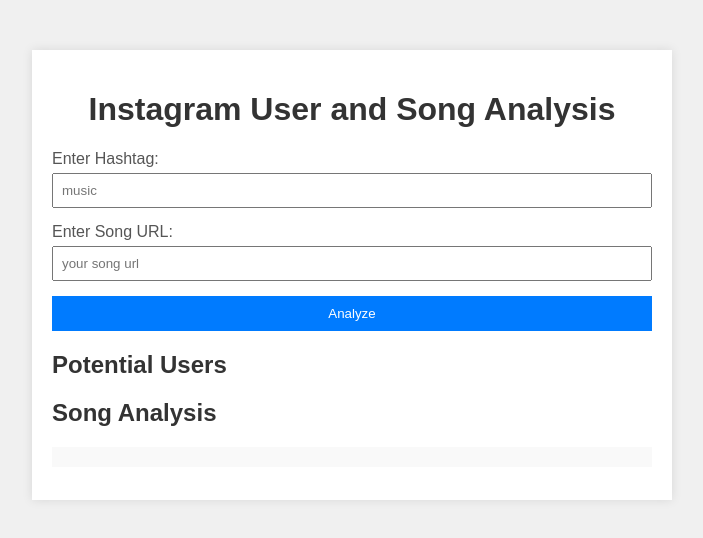
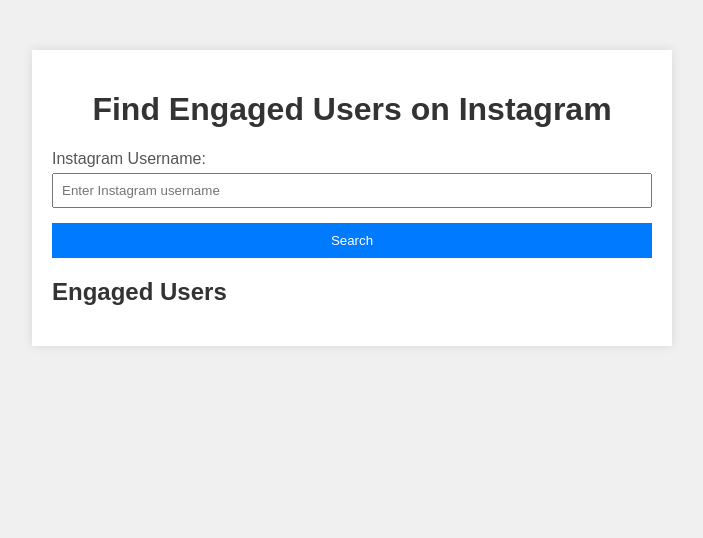
Before and after one commit to kyd888/Noc, a plain HTML site: page index.html in a window 1280 px wide. Shown: the whole page, without its empty margins (288-991 px from the left). Drawn offline with Linux system fonts and the light colour scheme.

Commit message:
Update index.html

```diff
--- a/index.html
+++ b/index.html
@@ -3,26 +3,20 @@
 <head>
     <meta charset="UTF-8">
     <meta name="viewport" content="width=device-width, initial-scale=1.0">
-    <title>Instagram User Analysis</title>
+    <title>Instagram Engaged Users</title>
     <link rel="stylesheet" href="styles.css">
 </head>
 <body>
     <div class="container">
-        <h1>Instagram User and Song Analysis</h1>
+        <h1>Find Engaged Users on Instagram</h1>
         <div class="form-group">
-            <label for="hashtag">Enter Hashtag:</label>
-            <input type="text" id="hashtag" placeholder="music">
+            <label for="username">Instagram Username:</label>
+            <input type="text" id="username" placeholder="Enter Instagram username">
         </div>
-        <div class="form-group">
-            <label for="song-url">Enter Song URL:</label>
-            <input type="text" id="song-url" placeholder="your song url">
-        </div>
-        <button id="analyze-btn">Analyze</button>
+        <button id="search-btn">Search</button>
         <div id="results">
-            <h2>Potential Users</h2>
+            <h2>Engaged Users</h2>
             <ul id="users-list"></ul>
-            <h2>Song Analysis</h2>
-            <pre id="song-analysis"></pre>
         </div>
     </div>
     <script src="script.js"></script>
```
